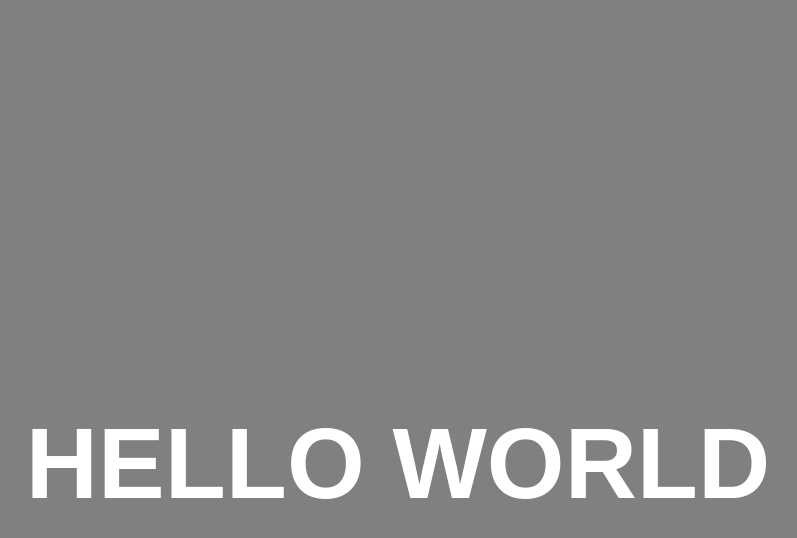
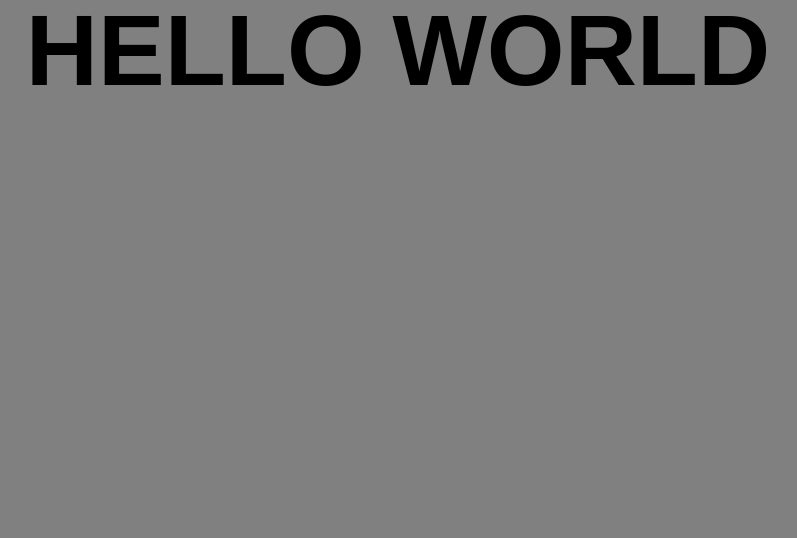
Before and after one commit to spicyspeeches/spicyspeeches.github.io, a plain HTML site: page index.html in a window 1280 px wide. Shown: the top 538 px of the page, without its empty margins (242-1039 px from the left). Drawn offline with Linux system fonts and the light colour scheme.

Commit message:
sticy part

```diff
--- a/index.html
+++ b/index.html
@@ -6,6 +6,10 @@
 	<link rel="stylesheet" href="style/index.css">
 </head>
 <body>
-	<h1>HELLO WORLD</h1>
+	<input type="checkbox" id="scroller">
+	<div class="conteiner">
+		<div class="main">HELLO WORLD</div>
+		<label for="scroller" class="switch"></label>
+	</div>
 </body>
 </html>
--- a/style/index.css
+++ b/style/index.css
@@ -1,17 +1,39 @@
 /*CSS*/
 body {
 	width: 100%;
-	height: 99vh;
+	height: 2000px;
 	margin: 0;
 	background: grey;
-	color: white;
 }
-h1 {
+#scroller {
+	display: none;
+}
+.conteiner {
 	width: 100%;
-	height: 99vh;
+	height: 90vh;
+}
+.main {
+	width: 100%;
+	height: 100px;
 	display: flex;
 	justify-content: center;
 	align-items: center;
 	font-size: 100px;
 	font-family: sans-serif;
+	font-weight: bold;
+	transition: color 2s;
+	position: -webkit-sticky;
+	position: sticky;
+	top: 0px;
 }
+.switch {
+	width: 100%;
+  height: 100px;
+  display: flex;
+  position: absolute;
+  top: 0;
+  left: 0;
+}
+#scroller:checked + .conteiner > .main {
+	color: rgba(255,255,255,1);
+}
```
